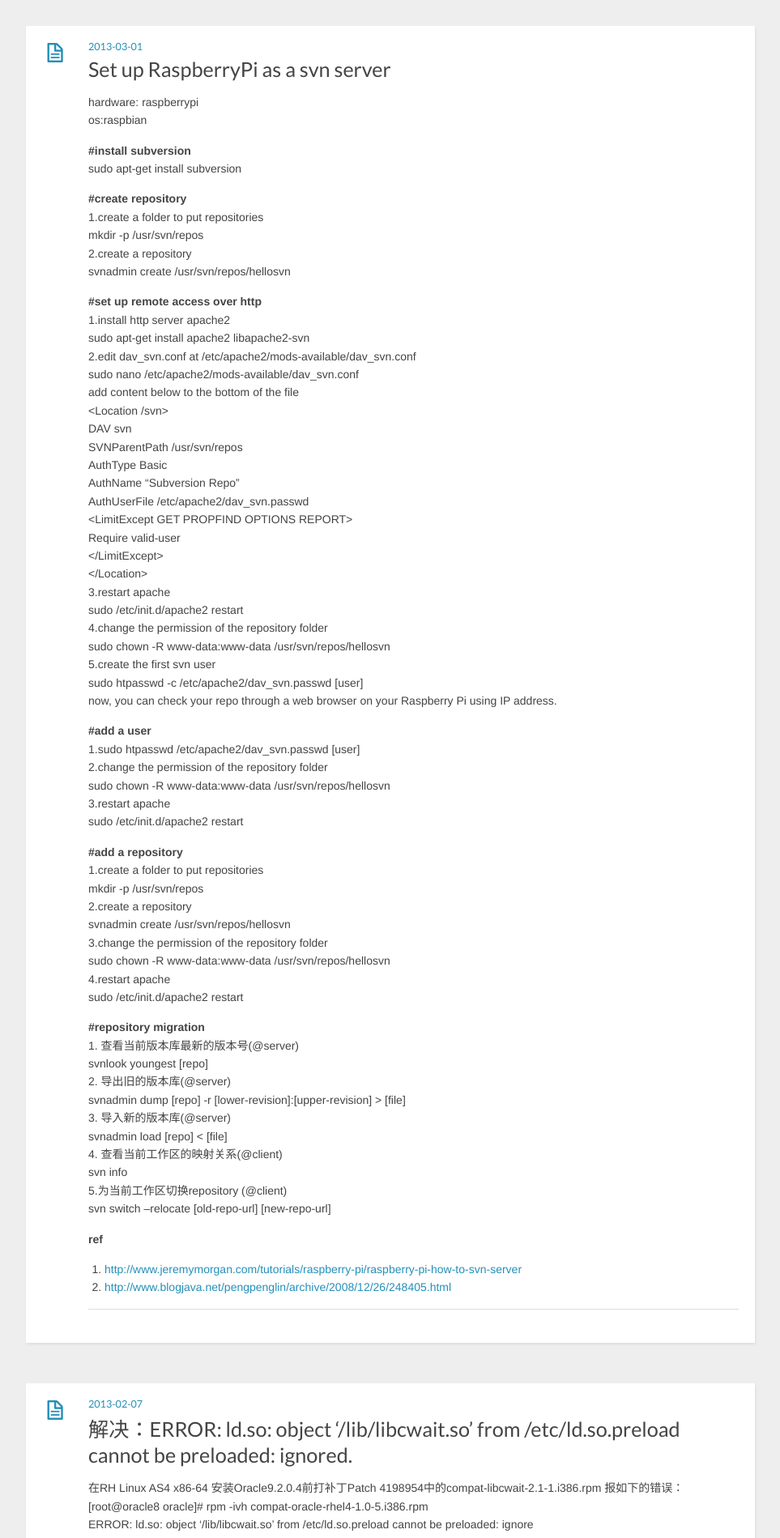
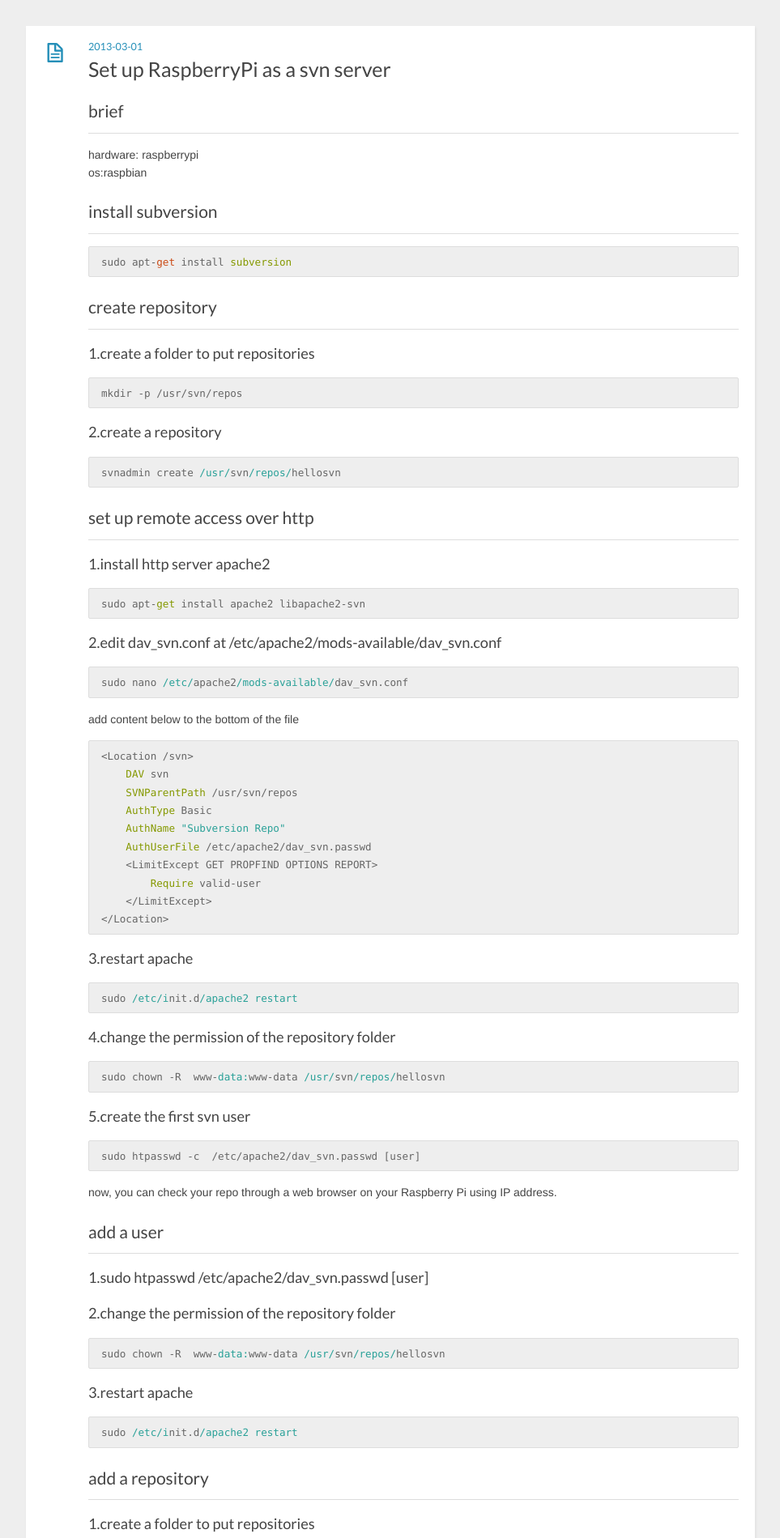
Before and after one commit to snigoal/snigoal.github.io, a plain HTML site: page page/2/index.html in a window 1280 px wide. Shown: the part 1220-3119 px from the top of the page at 81% size, without its empty margins (8-971 px from the left). Drawn offline with nearby package versions, Linux system fonts and the light colour scheme.

Commit message:
committed by 'hexo d' at 2016-05-22 18:00:18.

```diff
--- a/page/2/index.html
+++ b/page/2/index.html
@@ -133,15 +133,39 @@
     </header>
     <div class="entry">
 
-        <p>hardware: raspberrypi<br>os:raspbian</p>
-<p><strong>#install subversion</strong><br>sudo apt-get install subversion</p>
-<p><strong>#create repository</strong><br>1.create a folder to put repositories<br>mkdir -p /usr/svn/repos<br>2.create a repository<br>svnadmin create /usr/svn/repos/hellosvn</p>
-<p><strong>#set up remote access over http</strong><br>1.install http server apache2<br>sudo apt-get install apache2 libapache2-svn<br>2.edit dav_svn.conf at /etc/apache2/mods-available/dav_svn.conf<br>sudo nano /etc/apache2/mods-available/dav_svn.conf<br>add content below to the bottom of the file<br>&lt;Location /svn&gt;<br>DAV svn<br>SVNParentPath /usr/svn/repos<br>AuthType Basic<br>AuthName “Subversion Repo”<br>AuthUserFile /etc/apache2/dav_svn.passwd<br>&lt;LimitExcept GET PROPFIND OPTIONS REPORT&gt;<br>Require valid-user<br>&lt;/LimitExcept&gt;<br>&lt;/Location&gt;<br>3.restart apache<br>sudo /etc/init.d/apache2 restart<br>4.change the permission of the repository folder<br>sudo chown -R  www-data:www-data /usr/svn/repos/hellosvn<br>5.create the first svn user<br>sudo htpasswd -c  /etc/apache2/dav_svn.passwd [user]<br>now, you can check your repo through a web browser on your Raspberry Pi using IP address.</p>
-<p><strong>#add a user</strong><br>1.sudo htpasswd  /etc/apache2/dav_svn.passwd [user]<br>2.change the permission of the repository folder<br>sudo chown -R  www-data:www-data /usr/svn/repos/hellosvn<br>3.restart apache<br>sudo /etc/init.d/apache2 restart</p>
-<p><strong>#add a repository</strong><br>1.create a folder to put repositories<br>mkdir -p /usr/svn/repos<br>2.create a repository<br>svnadmin create /usr/svn/repos/hellosvn<br>3.change the permission of the repository folder<br>sudo chown -R  www-data:www-data /usr/svn/repos/hellosvn<br>4.restart apache<br>sudo /etc/init.d/apache2 restart</p>
-<p><strong>#repository migration</strong><br>1. 查看当前版本库最新的版本号(@server)<br>svnlook youngest [repo]<br>2. 导出旧的版本库(@server)<br>svnadmin dump [repo] -r [lower-revision]:[upper-revision] &gt; [file]<br>3. 导入新的版本库(@server)<br>svnadmin load [repo] &lt; [file]<br>4. 查看当前工作区的映射关系(@client)<br>svn info<br>5.为当前工作区切换repository (@client)<br>svn switch –relocate [old-repo-url] [new-repo-url]</p>
-<p><strong>ref</strong></p>
-<ol>
+        <h2 id="brief">brief</h2><p>hardware: raspberrypi<br>os:raspbian  </p>
+<h2 id="install_subversion">install subversion</h2><pre><code><span class="label">sudo</span> apt-<span class="preprocessor">get</span> install <span class="keyword">subversion </span>
+</code></pre><h2 id="create_repository">create repository</h2><h3 id="1-create_a_folder_to_put_repositories">1.create a folder to put repositories</h3><pre><code>mkdir -<span class="tag">p</span> /usr/svn/repos
+</code></pre><h3 id="2-create_a_repository">2.create a repository</h3><pre><code>svnadmin create <span class="regexp">/usr/</span>svn<span class="regexp">/repos/</span>hellosvn
+</code></pre><h2 id="set_up_remote_access_over_http">set up remote access over http</h2><h3 id="1-install_http_server_apache2">1.install http server apache2</h3><pre><code>sudo apt-<span class="keyword">get</span> install apache2 libapache2-svn
+</code></pre><h3 id="2-edit_dav_svn-conf_at_/etc/apache2/mods-available/dav_svn-conf">2.edit dav_svn.conf at /etc/apache2/mods-available/dav_svn.conf</h3><pre><code>sudo nano <span class="regexp">/etc/</span>apache2<span class="regexp">/mods-available/</span>dav_svn.conf
+</code></pre><p>add content below to the bottom of the file  </p>
+<pre><code><span class="tag">&lt;Location /svn&gt;</span>
+    <span class="keyword">DAV</span> svn
+    <span class="keyword">SVNParentPath</span> /usr/svn/repos
+    <span class="keyword">AuthType</span> Basic
+    <span class="keyword">AuthName</span> <span class="string">"Subversion Repo"</span>
+    <span class="keyword">AuthUserFile</span> /etc/apache2/dav_svn.passwd
+    <span class="tag">&lt;LimitExcept GET PROPFIND OPTIONS REPORT&gt;</span>
+        <span class="keyword">Require</span> valid-user
+    <span class="tag">&lt;/LimitExcept&gt;</span>
+<span class="tag">&lt;/Location&gt;</span>
+</code></pre><h3 id="3-restart_apache">3.restart apache</h3><pre><code>sudo <span class="regexp">/etc/i</span>nit.d<span class="regexp">/apache2 restart</span>
+</code></pre><h3 id="4-change_the_permission_of_the_repository_folder">4.change the permission of the repository folder</h3><pre><code>sudo chown -R  www-<span class="string">data:</span>www-data <span class="regexp">/usr/</span>svn<span class="regexp">/repos/</span>hellosvn
+</code></pre><h3 id="5-create_the_first_svn_user">5.create the first svn user</h3><pre><code>sudo htpasswd -c  /etc/apache2/dav_svn<span class="class">.passwd</span> [user]
+</code></pre><p>now, you can check your repo through a web browser on your Raspberry Pi using IP address.</p>
+<h2 id="add_a_user">add a user</h2><h3 id="1-sudo_htpasswd_/etc/apache2/dav_svn-passwd_[user]">1.sudo htpasswd /etc/apache2/dav_svn.passwd [user]</h3><h3 id="2-change_the_permission_of_the_repository_folder">2.change the permission of the repository folder</h3><pre><code>sudo chown -R  www-<span class="string">data:</span>www-data <span class="regexp">/usr/</span>svn<span class="regexp">/repos/</span>hellosvn
+</code></pre><h3 id="3-restart_apache-1">3.restart apache</h3><pre><code>sudo <span class="regexp">/etc/i</span>nit.d<span class="regexp">/apache2 restart</span>
+</code></pre><h2 id="add_a_repository">add a repository</h2><h3 id="1-create_a_folder_to_put_repositories-1">1.create a folder to put repositories</h3><pre><code>mkdir -<span class="tag">p</span> /usr/svn/repos
+</code></pre><h3 id="2-create_a_repository-1">2.create a repository</h3><pre><code>svnadmin create <span class="regexp">/usr/</span>svn<span class="regexp">/repos/</span>hellosvn
+</code></pre><h3 id="3-change_the_permission_of_the_repository_folder">3.change the permission of the repository folder</h3><pre><code>sudo chown -R  www-<span class="string">data:</span>www-data <span class="regexp">/usr/</span>svn<span class="regexp">/repos/</span>hellosvn
+</code></pre><h3 id="4-restart_apache">4.restart apache</h3><pre><code>sudo <span class="regexp">/etc/i</span>nit.d<span class="regexp">/apache2 restart</span>
+</code></pre><h3 id="repository_migration">repository migration</h3><h3 id="1-_查看当前版本库最新的版本号(@server)">1. 查看当前版本库最新的版本号(@server)</h3><pre><code>svnlook youngest <span class="string">[repo]</span>
+</code></pre><h3 id="2-_导出旧的版本库(@server)">2. 导出旧的版本库(@server)</h3><pre><code>svnadmin dump <span class="string">[repo]</span> -r <span class="string">[lower-revision]</span>:<span class="string">[upper-revision]</span> &amp;gt; <span class="string">[file]</span>
+</code></pre><h3 id="3-_导入新的版本库(@server)">3. 导入新的版本库(@server)</h3><pre><code>svnadmin load <span class="string">[repo]</span> &amp;lt; <span class="string">[file]</span>
+</code></pre><h3 id="4-_查看当前工作区的映射关系(@client)">4. 查看当前工作区的映射关系(@client)</h3><pre><code><span class="title">svn</span> <span class="built_in">info</span>
+</code></pre><h3 id="5-为当前工作区切换repository_(@client)">5.为当前工作区切换repository (@client)</h3><pre><code>svn switch --relocate <span class="string">[old-repo-url]</span> <span class="string">[new-repo-url]</span>
+</code></pre><h2 id="ref">ref</h2><ol>
 <li><a href="http://www.jeremymorgan.com/tutorials/raspberry-pi/raspberry-pi-how-to-svn-server" target="_blank" rel="external">http://www.jeremymorgan.com/tutorials/raspberry-pi/raspberry-pi-how-to-svn-server</a></li>
 <li><a href="http://www.blogjava.net/pengpenglin/archive/2008/12/26/248405.html" target="_blank" rel="external">http://www.blogjava.net/pengpenglin/archive/2008/12/26/248405.html</a></li>
 </ol>
```
Also changed, not shown: 2013/03/01/set-up-raspberrypi-as-a-svn-server/index.html (+36 -12 lines).
